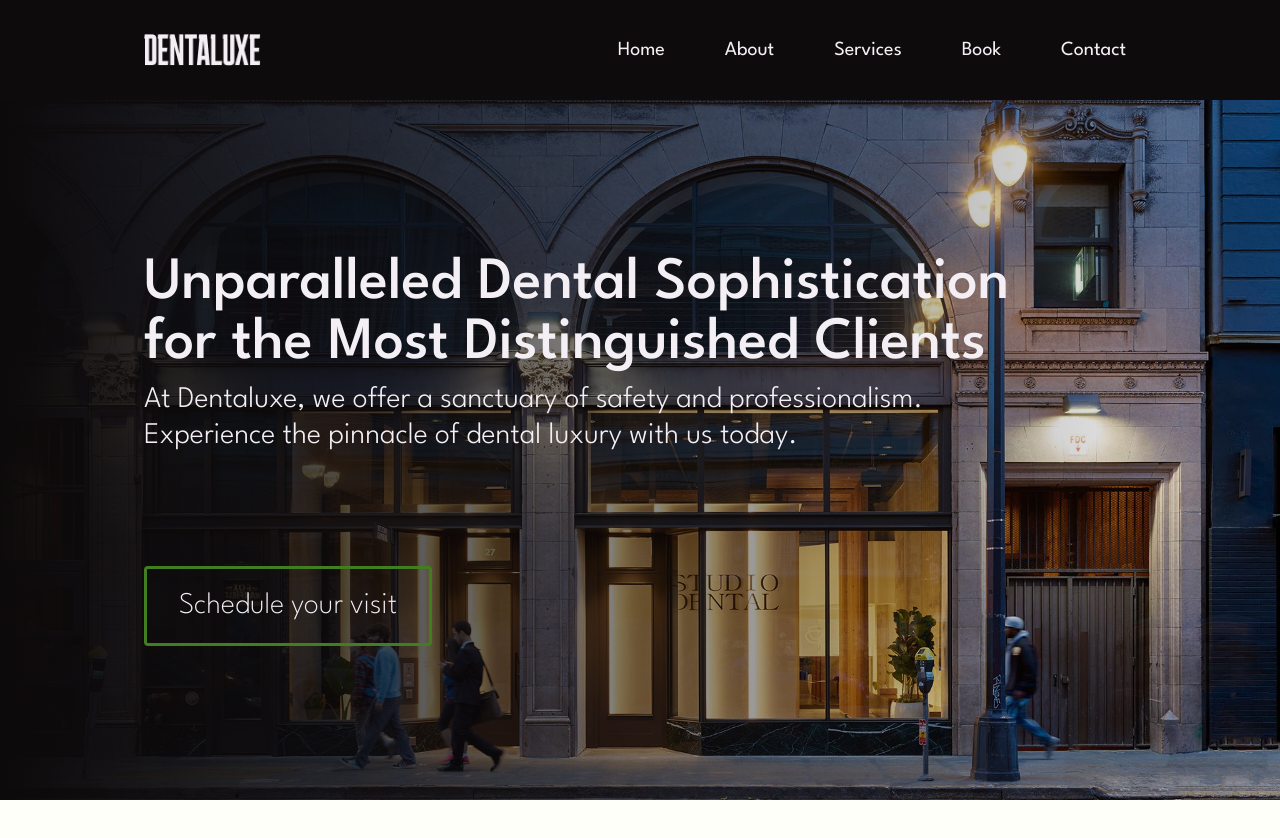
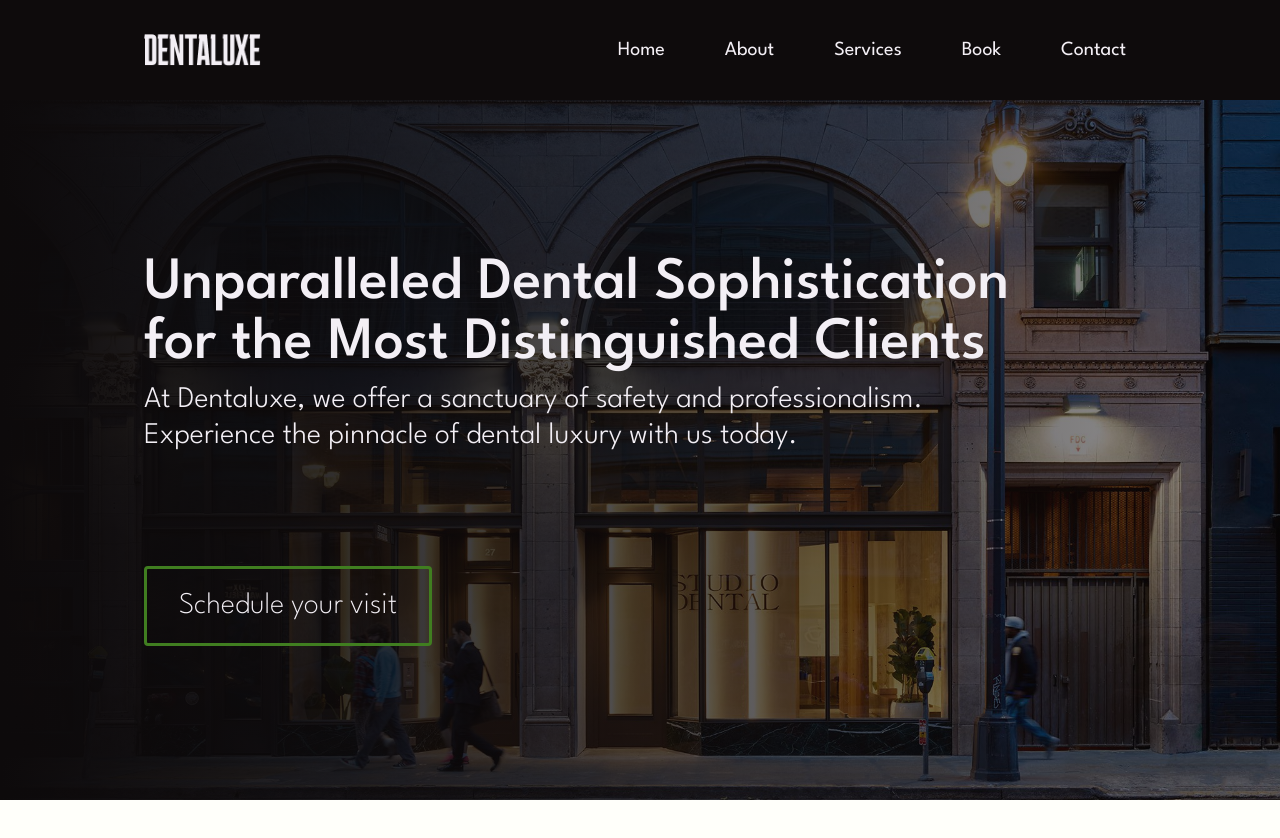
Before and after one commit to MTimo27/healthcare, a React (Vite) app: page / in a window 1280 px wide. Shown: the top 838 px of the page. Built offline with nearby package versions, Linux system fonts and the light colour scheme.

Commit message:
darker overlay on hero

```diff
--- a/src/pages/Home/Hero/index.tsx
+++ b/src/pages/Home/Hero/index.tsx
@@ -14,7 +14,13 @@ const Hero = () => {
         height: `${dynamicHeight}px`,
       }}
     >
-      <div className="absolute inset-0 bg-gradient-to-r from-[#0D0A0B] via-[rgba(13, 10, 11, 0.27)] z-0"></div>
+      <div
+        className="absolute inset-0"
+        style={{
+          background:
+            'linear-gradient(90deg, #0D0A0B 0%, rgba(13, 10, 11, 0.27) 127.55%)',
+        }}
+      ></div>
 
       <div className="pt-[50px] lg:pt-[100px] h-full flex items-center">
         <div className="h-full justify-evenly flex flex-col lg:h-auto lg:w-full lg:flex-row lg:justify-between">
```
